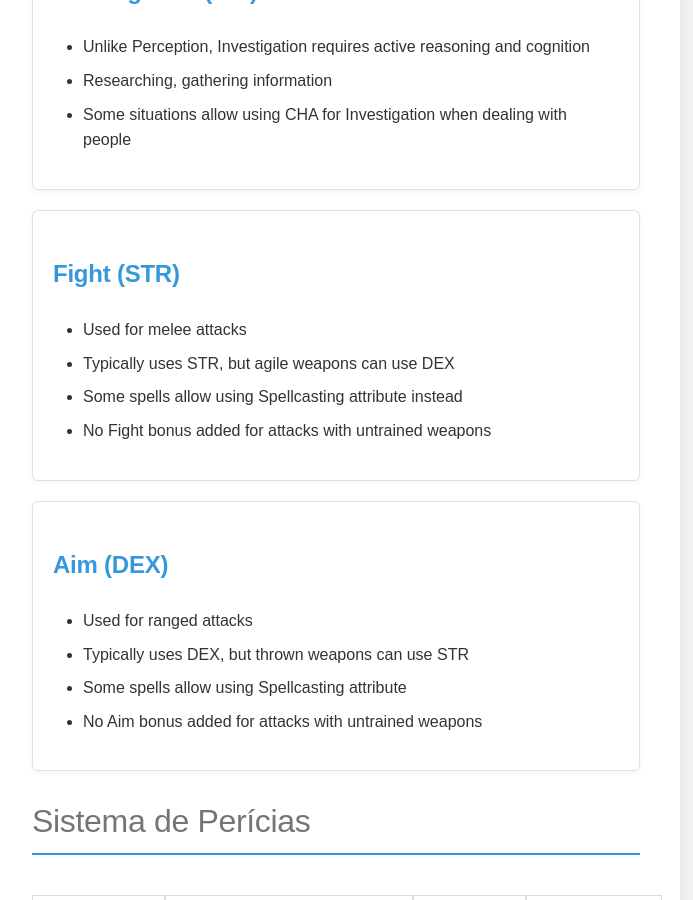
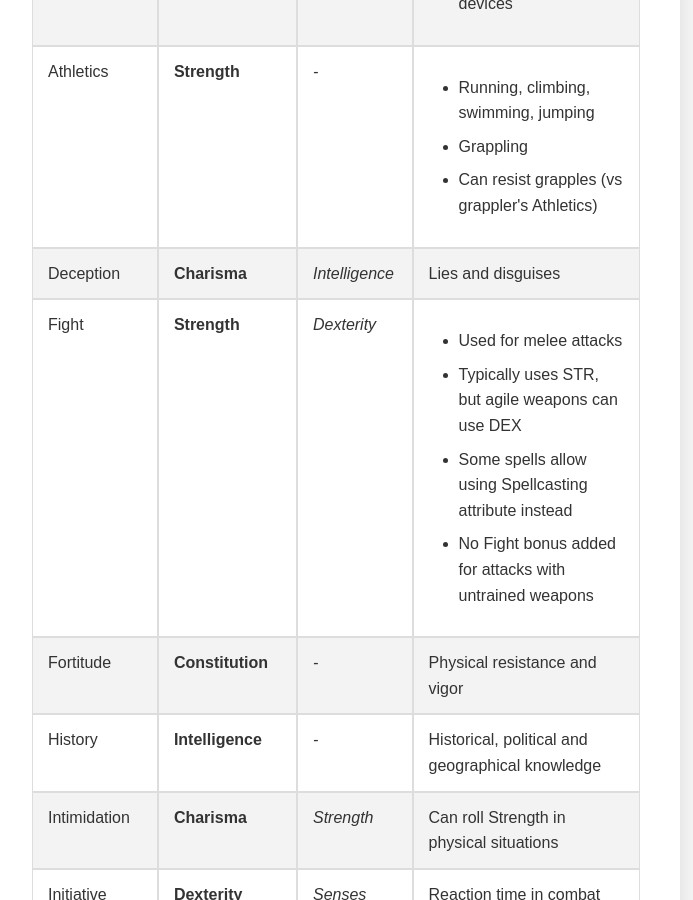
Before and after one commit to ozyssj/auramana-rpg, an MkDocs documentation site: the page built from docs/echosystem/echo-system.md, in a window 1280 px wide and 900 px high, scrolled down 8633 px. Shown: the whole window, without its empty margins (304-997 px from the left). Built offline with MkDocs 1.6.1 and Material for MkDocs 9.7.7, drawn with Linux system fonts in a browser that asks for light colours; some of the changed text lies outside the part shown.

Commit message:
fix skills

```diff
--- a/docs/echosystem/echo-system.md
+++ b/docs/echosystem/echo-system.md
@@ -342,7 +342,7 @@
                 <li><span class="skill">Perception</span></li>
                 <li><span class="skill">Cognition</span></li>
                 <li><span class="skill">Reflexes</span></li>
-                <li><span class="skill">Willpower</span></li>
+                <li><span class="skill">Presence</span></li>
             </ul>
         </div>
 
@@ -397,24 +397,36 @@
                 <h3 class="attribute-header">CHARISMA (CHA)</h3>
                 <p>Reflects presence, personal magnetism, personality strength, and leadership or persuasion abilities.</p>
                 <div class="associated-skills">
-                    <strong>Associated skills:</strong> Animal Handling, Performance, Spellcasting, Deception, Intimidation, Persuasion, and Willpower.
+                    <strong>Associated skills:</strong> Animal Handling, Performance, Spellcasting, Deception, Intimidation, Persuasion, and Presence.
                 </div>
             </div>
         </div>
 
 
-        <h2>SKILLS</h2>
+        <h2>ROLLING SKILLS</h2>
         <div class="rules-section intro">
-            <p>Skills represent the specific abilities a character has mastered through training and experience. While attributes (Strength, Dexterity, Intelligence, etc.) reflect natural talents, skills show what a character can actually do with those talents.</p>
+            <p>Rolling Skills represent the specific abilities a character has mastered through training and experience. While attributes (Strength, Dexterity, Intelligence, etc.) reflect natural talents, skills show what a character can actually do with those talents.</p>
             <p>For example, a character might have high Strength but struggle to swim in a strong current without Athletics training. Another character with less natural strength but Athletics skill could navigate the water more effectively.</p>
             <p>Skill ranks range from I to IV, with each rank granting 1d20 to the attribute roll related to it.</p>
         </div>
 
-        <h3>SKILL LIST AND USES:</h3>
+    <h1>Rolling Skills Table</h1>
 
-        <div class="skill-category">
-            <div class="skill-card">
-                <h4 class="skill-name">Acrobatics <span class="attribute">(DEX)</span></h4>
+    <table class="skills-table">
+        <thead>
+            <tr>
+                <th>Skill</th>
+                <th>Primary Attribute</th>
+                <th>Secondary Attribute</th>
+                <th>Description</th>
+            </tr>
+        </thead>
+        <tbody>
+            <tr>
+                <td>Acrobatics</td>
+                <td class="primary-attr">Dexterity</td>
+                <td class="secondary-attr">-</td>
+                <td>
                 <ul class="skill-uses">
                     <li>Balance checks</li>
                     <li>Standing up as bonus action (DIF 75%)</li>
@@ -424,10 +436,26 @@
                     <li>Riding</li>
                     <li>Can avoid grapples (vs grappler's Athletics DIF)</li>
                 </ul>
-            </div>
-
-            <div class="skill-card">
-                <h4 class="skill-name">Animal Handling <span class="attribute">(CHA)</span></h4>
+                </td>
+            </tr>
+            <tr>
+                <td>Aim</td>
+                <td class="primary-attr">Dexterity</td>
+                <td class="secondary-attr">Strength</td>
+                <td>
+                <ul class="skill-uses">
+                    <li>Used for ranged attacks</li>
+                    <li>Typically uses DEX, but thrown weapons can use STR</li>
+                    <li>Some spells allow using Spellcasting attribute</li>
+                    <li>No Aim bonus added for attacks with untrained weapons</li>
+                </ul>
+                </td>
+            </tr>
+            <tr>
+                <td>Animal Handling</td>
+                <td class="primary-attr">Charisma</td>
+                <td class="secondary-attr">Senses</td>
+                <td>
                 <ul class="skill-uses">
                     <li>Calm domestic animal (DIF 60%)</li>
                     <li>Command domestic animal (DIF 50%)</li>
@@ -436,26 +464,157 @@
                     <li>Calm/command monsters (DIF 85%, only for INT -10 or lower monsters)</li>
                     <li>DIF increases by +10 if target is hostile</li>
                 </ul>
-            </div>
-
-            <div class="skill-card">
-                <h4 class="skill-name">Arcana <span class="attribute">(INT)</span></h4>
+                </td>
+            </tr>
+            <tr>
+                <td>Arcana</td>
+                <td class="primary-attr">Intelligence</td>
+                <td class="secondary-attr">-</td>
+                <td>
                 <ul class="skill-uses">
                     <li>Identify spells, magic items, or magical creatures (DIF 50 + creature level)</li>
                     <li>Operate arcane devices</li>
                 </ul>
-            </div>
-
-            <div class="skill-card">
-                <h4 class="skill-name">Athletics <span class="attribute">(STR)</span></h4>
+                </td>
+            </tr>
+            <tr>
+                <td>Athletics</td>
+                <td class="primary-attr">Strength</td>
+                <td class="secondary-attr">-</td>
+                <td>
                 <ul class="skill-uses">
                     <li>Running, climbing, swimming, jumping</li>
                     <li>Grappling</li>
                     <li>Can resist grapples (vs grappler's Athletics)</li>
                 </ul>
-            </div>
-
-            <div class="skill-card">
+                </td>
+            </tr>
+            <tr>
+                <td>Deception</td>
+                <td class="primary-attr">Charisma</td>
+                <td class="secondary-attr">Intelligence</td>
+                <td>Lies and disguises</td>
+            </tr>
+            <tr>
+                <td>Fight</td>
+                <td class="primary-attr">Strength</td>
+                <td class="secondary-attr">Dexterity</td>
+                <td>
+                <ul class="skill-uses">
+                    <li>Used for melee attacks</li>
+                    <li>Typically uses STR, but agile weapons can use DEX</li>
+                    <li>Some spells allow using Spellcasting attribute instead</li>
+                    <li>No Fight bonus added for attacks with untrained weapons</li>
+                </ul>
+                </td>
+            </tr>
+            <tr>
+                <td>Fortitude</td>
+                <td class="primary-attr">Constitution</td>
+                <td class="secondary-attr">-</td>
+                <td>Physical resistance and vigor</td>
+            </tr>
+            <tr>
+                <td>History</td>
+                <td class="primary-attr">Intelligence</td>
+                <td class="secondary-attr">-</td>
+                <td>Historical, political and geographical knowledge</td>
+            </tr>
+            <tr>
+                <td>Intimidation</td>
+                <td class="primary-attr">Charisma</td>
+                <td class="secondary-attr">Strength</td>
+                <td>Can roll Strength in physical situations</td>
+            </tr>
+            <tr>
+                <td>Initiative</td>
+                <td class="primary-attr">Dexterity</td>
+                <td class="secondary-attr">Senses</td>
+                <td>Reaction time in combat</td>
+            </tr>
+            <tr>
+                <td>Insight</td>
+                <td class="primary-attr">Senses</td>
+                <td class="secondary-attr">-</td>
+                <td>Empathy, perception of intentions and motivations</td>
+            </tr>
+            <tr>
+                <td>Investigation</td>
+                <td class="primary-attr">Intelligence</td>
+                <td class="secondary-attr">-</td>
+                <td>
+                <ul class="skill-uses">
+                    <li>Unlike Perception, Investigation requires active reasoning and cognition</li>
+                    <li>Researching, gathering information</li>
+                    <li>Some situations allow using CHA for Investigation when dealing with people</li>
+                </ul>
+                </td>
+            </tr>
+            <tr>
+                <td>Medicine</td>
+                <td class="primary-attr">Intelligence</td>
+                <td class="secondary-attr">Senses</td>
+                <td>Medical diagnosis and healing</td>
+            </tr>
+            <tr>
+                <td>Nature</td>
+                <td class="primary-attr">Intelligence</td>
+                <td class="secondary-attr">Senses</td>
+                <td>Knowledge of the natural world</td>
+            </tr>
+            <tr>
+                <td>Percepction</td>
+                <td class="primary-attr">Senses</td>
+                <td class="secondary-attr">-</td>
+                <td>Observation of the environment and sensory qualities</td>
+            </tr>
+            <tr>
+                <td>Performance</td>
+                <td class="primary-attr">Charisma</td>
+                <td class="secondary-attr">-</td>
+                <td>Performing arts</td>
+            </tr>
+            <tr>
+                <td>Persuasion</td>
+                <td class="primary-attr">Charisma</td>
+                <td class="secondary-attr">-</td>
+                <td>Diplomacy and negotiation</td>
+            </tr>
+            <tr>
+                <td>Presence</td>
+                <td class="primary-attr">Charisma</td>
+                <td class="secondary-attr">-</td>
+                <td>Personality strength against the effects of control and manipulation</td>
+            </tr>
+            <tr>
+                <td>Reasoning</td>
+                <td class="primary-attr">Intelligence</td>
+                <td class="secondary-attr">-</td>
+                <td>Logic and problem-solving and resistance against mental effects</td>
+            </tr>
+            <tr>
+                <td>Reflexes</td>
+                <td class="primary-attr">Dexterity</td>
+                <td class="secondary-attr">-</td>
+                <td>Quick dodges and agile movements</td>
+            </tr>
+            <tr>
+                <td>Religion</td>
+                <td class="primary-attr">Intelligence</td>
+                <td class="secondary-attr">Senses</td>
+                <td>Divine, theological and ritualistic knowledge</td>
+            </tr>
+            <tr>
+                <td>Sleight of Hand</td>
+                <td class="primary-attr">Dexterity</td>
+                <td class="secondary-attr">Intelligence</td>
+                <td>Steal, pick locks, disable traps</td>
+            </tr>
+            <tr>
+                <td>Spellcasting</td>
+                <td class="primary-attr">Charisma, Intelligence, Senses</td>
+                <td class="secondary-attr">-</td>
+                <td>
                 <h4 class="skill-name">Spellcasting <span class="attribute">(CHA, INT, SEN)</span></h4>
                 <ul class="skill-uses">
                     <li>Used to cast spells</li>
@@ -463,205 +622,19 @@
                     <li>Determine spell resistance DCs (Passive Spellcasting)</li>
                     <li>Some abilities allow using physical attributes instead of mental ones for Spellcasting</li>
                 </ul>
-            </div>
-
-            <div class="skill-card">
-                <h4 class="skill-name">Investigation <span class="attribute">(INT)</span></h4>
-                <ul class="skill-uses">
-                    <li>Unlike Perception, Investigation requires active reasoning and cognition</li>
-                    <li>Researching, gathering information</li>
-                    <li>Some situations allow using CHA for Investigation when dealing with people</li>
-                </ul>
-            </div>
-
-            <div class="skill-card">
-                <h4 class="skill-name">Fight <span class="attribute">(STR)</span></h4>
-                <ul class="skill-uses">
-                    <li>Used for melee attacks</li>
-                    <li>Typically uses STR, but agile weapons can use DEX</li>
-                    <li>Some spells allow using Spellcasting attribute instead</li>
-                    <li>No Fight bonus added for attacks with untrained weapons</li>
-                </ul>
-            </div>
-
-            <div class="skill-card">
-                <h4 class="skill-name">Aim <span class="attribute">(DEX)</span></h4>
-                <ul class="skill-uses">
-                    <li>Used for ranged attacks</li>
-                    <li>Typically uses DEX, but thrown weapons can use STR</li>
-                    <li>Some spells allow using Spellcasting attribute</li>
-                    <li>No Aim bonus added for attacks with untrained weapons</li>
-                </ul>
-            </div>
-        </div>
-
-    <h1>Sistema de Perícias</h1>
-
-    <table class="skills-table">
-        <thead>
-            <tr>
-                <th>Perícia</th>
-                <th>Atributo Primário</th>
-                <th>Atributo Secundário</th>
-                <th>Descrição</th>
-            </tr>
-        </thead>
-        <tbody>
-            <tr>
-                <td>Acrobacia</td>
-                <td class="primary-attr">Destreza</td>
-                <td class="secondary-attr">-</td>
-                <td>Equilíbrio e movimentos complexos</td>
+                </td>
             </tr>
             <tr>
-                <td>Adestramento</td>
-                <td class="primary-attr">Carisma</td>
-                <td class="secondary-attr">Sensos</td>
-                <td>Interação com animais</td>
+                <td>Stealth</td>
+                <td class="primary-attr">Dexterity</td>
+                <td class="secondary-attr">-</td>
+                <td>Silent movement and concealment</td>
             </tr>
             <tr>
-                <td>Arcanismo</td>
-                <td class="primary-attr">Inteligência</td>
-                <td class="secondary-attr">-</td>
-                <td>Conhecimento mágico arcano</td>
-            </tr>
-            <tr>
-                <td>Atletismo</td>
-                <td class="primary-attr">Força</td>
-                <td class="secondary-attr">-</td>
-                <td>Atividades físicas brutas</td>
-            </tr>
-            <tr>
-                <td>Atuação</td>
-                <td class="primary-attr">Carisma</td>
-                <td class="secondary-attr">-</td>
-                <td>Artes performáticas</td>
-            </tr>
-            <tr>
-                <td>Conjuração</td>
-                <td class="primary-attr">Inteligência/Carisma/Sensos</td>
-                <td class="secondary-attr">-</td>
-                <td>Precisão em ataques mágicos (varia por classe)</td>
-            </tr>
-            <tr>
-                <td>Enganação</td>
-                <td class="primary-attr">Carisma</td>
-                <td class="secondary-attr">Inteligência</td>
-                <td>Mentiras e disfarces</td>
-            </tr>
-            <tr>
-                <td>Fortitude</td>
-                <td class="primary-attr">Constituição</td>
-                <td class="secondary-attr">-</td>
-                <td>Resistência física e vigor</td>
-            </tr>
-            <tr>
-                <td>Furtividade</td>
-                <td class="primary-attr">Destreza</td>
-                <td class="secondary-attr">-</td>
-                <td>Movimento silencioso e ocultação</td>
-            </tr>
-            <tr>
-                <td>História</td>
-                <td class="primary-attr">Inteligência</td>
-                <td class="secondary-attr">-</td>
-                <td>Conhecimento histórico</td>
-            </tr>
-            <tr>
-                <td>Intimidação</td>
-                <td class="primary-attr">Carisma</td>
-                <td class="secondary-attr">Força</td>
-                <td>Pode usar Força em situações físicas</td>
-            </tr>
-            <tr>
-                <td>Iniciativa</td>
-                <td class="primary-attr">Destreza</td>
-                <td class="secondary-attr">Sensos</td>
-                <td>Tempo de reação em combate</td>
-            </tr>
-            <tr>
-                <td>Intuição</td>
-                <td class="primary-attr">Sensos</td>
-                <td class="secondary-attr">-</td>
-                <td>Percepção de intenções e motivações</td>
-            </tr>
-            <tr>
-                <td>Investigação</td>
-                <td class="primary-attr">Inteligência</td>
-                <td class="secondary-attr">-</td>
-                <td>Busca ativa por pistas e detalhes</td>
-            </tr>
-            <tr>
-                <td>Ladinagem</td>
-                <td class="primary-attr">Destreza</td>
-                <td class="secondary-attr">Inteligência</td>
-                <td>Fechaduras e armadilhas</td>
-            </tr>
-            <tr>
-                <td>Luta</td>
-                <td class="primary-attr">Força</td>
-                <td class="secondary-attr">Destreza</td>
-                <td>Ataques corpo a corpo (armas com acuidade podem usar Destreza)</td>
-            </tr>
-            <tr>
-                <td>Medicina</td>
-                <td class="primary-attr">Inteligência</td>
-                <td class="secondary-attr">Sensos</td>
-                <td>Cura e diagnóstico médico</td>
-            </tr>
-            <tr>
-                <td>Natureza</td>
-                <td class="primary-attr">Inteligência</td>
-                <td class="secondary-attr">Sensos</td>
-                <td>Conhecimento do mundo natural</td>
-            </tr>
-            <tr>
-                <td>Percepção</td>
-                <td class="primary-attr">Sensos</td>
-                <td class="secondary-attr">-</td>
-                <td>Observação passiva do ambiente</td>
-            </tr>
-            <tr>
-                <td>Persuasão</td>
-                <td class="primary-attr">Carisma</td>
-                <td class="secondary-attr">-</td>
-                <td>Diplomacia e negociação</td>
-            </tr>
-            <tr>
-                <td>Pontaria</td>
-                <td class="primary-attr">Destreza</td>
-                <td class="secondary-attr">-</td>
-                <td>Ataques com armas de alcance</td>
-            </tr>
-            <tr>
-                <td>Presença</td>
-                <td class="primary-attr">Carisma</td>
-                <td class="secondary-attr">-</td>
-                <td>Força de personalidade contra efeitos sobrenaturais</td>
-            </tr>
-            <tr>
-                <td>Raciocínio</td>
-                <td class="primary-attr">Inteligência</td>
-                <td class="secondary-attr">-</td>
-                <td>Lógica e resolução de quebra-cabeças</td>
-            </tr>
-            <tr>
-                <td>Reflexos</td>
-                <td class="primary-attr">Destreza</td>
-                <td class="secondary-attr">-</td>
-                <td>Esquivas rápidas e movimentos ágeis</td>
-            </tr>
-            <tr>
-                <td>Religião</td>
-                <td class="primary-attr">Inteligência</td>
-                <td class="secondary-attr">Sensos</td>
-                <td>Conhecimento divino e teológico</td>
-            </tr>
-            <tr>
-                <td>Sobrevivência</td>
-                <td class="primary-attr">Sensos</td>
-                <td class="secondary-attr">Inteligência</td>
-                <td>Orientação e rastreio na natureza</td>
+                <td>Survival</td>
+                <td class="primary-attr">Senses</td>
+                <td class="secondary-attr">Intelligence</td>
+                <td>Orientation and tracking in nature</td>
             </tr>
         </tbody>
     </table>
```
Also changed, not shown: other parts of docs/echosystem/echo-system.md (+1 -1 lines).
